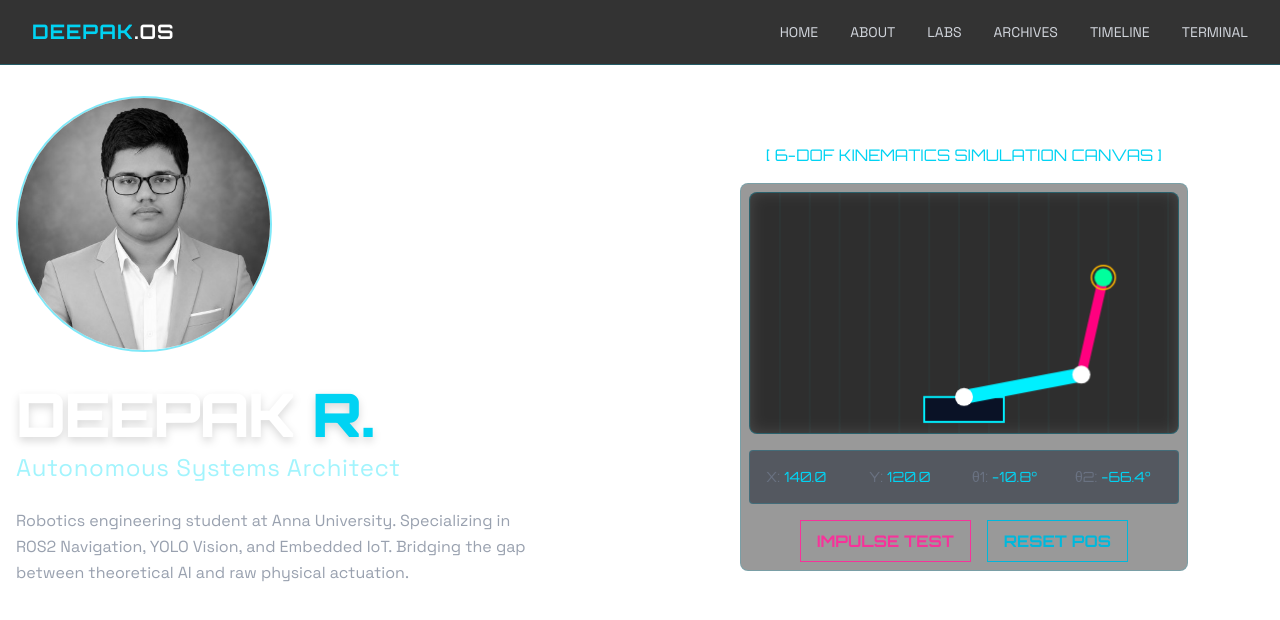
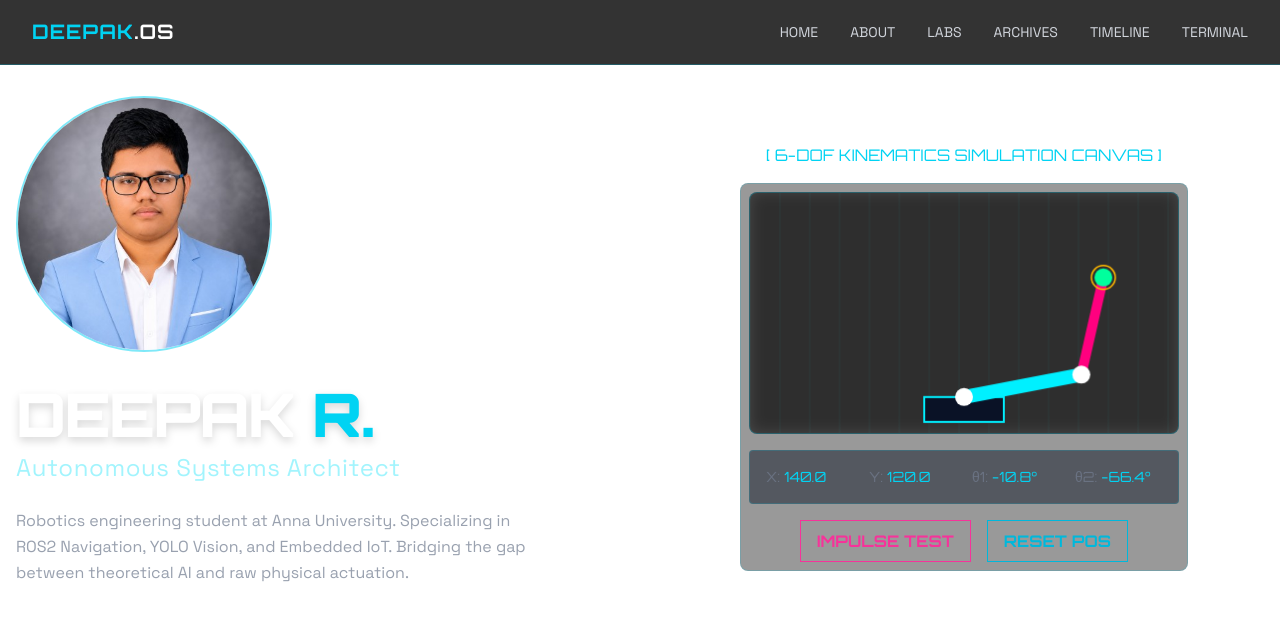
Before and after one commit to Arkz-Deepak/portfolio, a Next.js app: page /about in a window 1280 px wide. Shown: the top 620 px of the page. Built offline with nearby package versions, Linux system fonts and the light colour scheme.

Commit message:
fix(ci): update Jest test expectations and remove grayscale filter from profile photo

```diff
--- a/src/app/about/page.tsx
+++ b/src/app/about/page.tsx
@@ -12,7 +12,7 @@ export default function AboutPage() {
       <div className="grid grid-cols-1 lg:grid-cols-2 gap-12 items-center">
         <div className="flex flex-col items-center lg:items-start text-center lg:text-left font-orbitron">
           <div className="relative w-48 h-48 md:w-64 md:h-64 rounded-full overflow-hidden border-2 border-cyan-400/50 hover:border-cyan-400 transition-colors duration-300 mb-8">
-            <img src="/profile.jpg" alt="Deepak R." className="w-full h-full object-cover grayscale hover:grayscale-0 transition-all duration-500" />
+            <img src="/profile.jpg" alt="Deepak R." className="w-full h-full object-cover transition-all duration-500" />
           </div>
           <h1 className="text-4xl md:text-6xl font-black text-white mb-2 tracking-tight drop-shadow-lg">
             DEEPAK <span className="text-cyan-400">R.</span>
--- a/src/app/page.tsx
+++ b/src/app/page.tsx
@@ -58,7 +58,7 @@ export default function Home() {
             className="flex flex-col items-center lg:items-start text-center lg:text-left font-orbitron"
           >
             <div className="relative w-48 h-48 md:w-64 md:h-64 rounded-full overflow-hidden border-2 border-cyan-400/50 hover:border-cyan-400 transition-colors duration-300 mb-8">
-              <img src="/profile.jpg" alt="Deepak R." className="w-full h-full object-cover grayscale hover:grayscale-0 transition-all duration-500" />
+              <img src="/profile.jpg" alt="Deepak R." className="w-full h-full object-cover transition-all duration-500" />
             </div>
             <h1 className="text-4xl md:text-6xl font-black text-white mb-2 tracking-tight drop-shadow-lg">
               DEEPAK <span className="text-cyan-400">R.</span>
```
Also changed, not shown: 1 other file (tests, documents, lock files or other folders).
